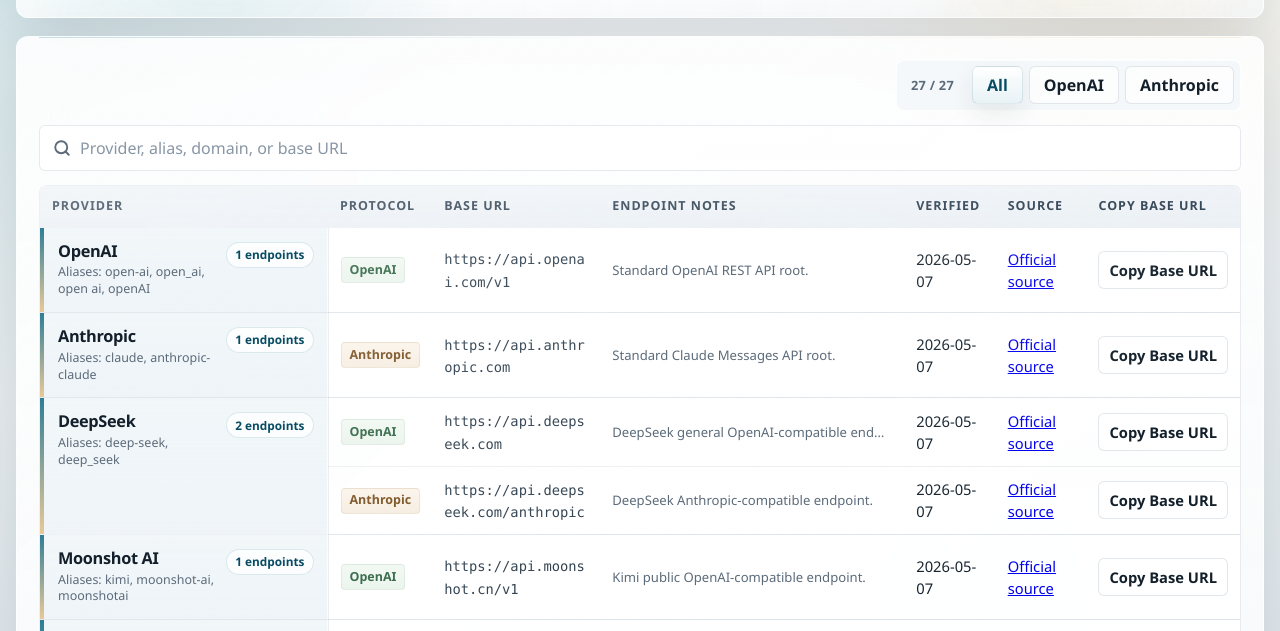
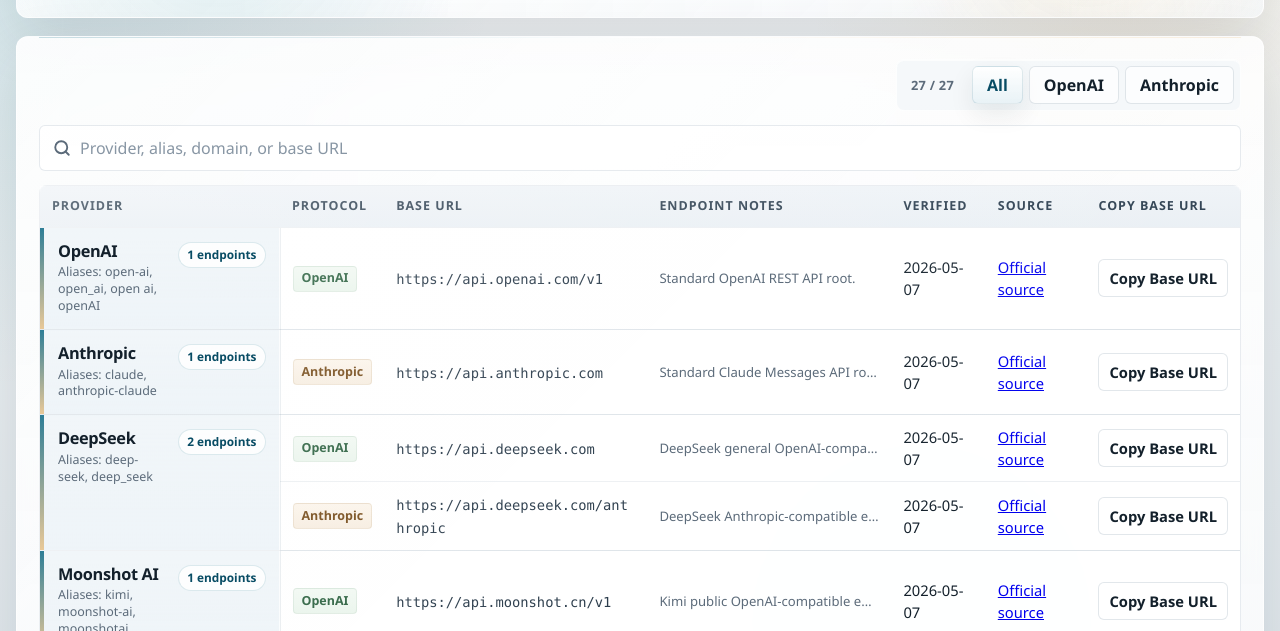
Before and after one commit to xiangxiangdong111-ops/ai-base-url, a website: page docs/index.html in a window 1280 px wide. Shown: the part 124-755 px from the top of the page. Drawn offline with Linux system fonts and the light colour scheme.

Commit message:
Tighten table columns and remove inner desktop scroll

```diff
--- a/docs/styles.css
+++ b/docs/styles.css
@@ -385,7 +385,7 @@ a:focus-visible {
 
 .table-wrap {
   width: 100%;
-  overflow-x: auto;
+  overflow: visible;
   border: 1px solid rgba(118, 139, 159, 0.16);
   border-radius: var(--radius-lg);
   background: rgba(255, 255, 255, 0.74);
@@ -394,7 +394,7 @@ a:focus-visible {
 
 table {
   width: 100%;
-  min-width: 1180px;
+  min-width: 1080px;
   border-collapse: collapse;
   background: rgba(255, 255, 255, 0.58);
 }
@@ -447,8 +447,8 @@ tbody tr:last-child td {
 .provider-cell {
   position: relative;
   overflow: hidden;
-  width: 24%;
-  min-width: 220px;
+  width: 20%;
+  min-width: 180px;
   vertical-align: top;
   padding: 0;
   background: linear-gradient(180deg, rgba(241, 246, 249, 0.96), rgba(235, 242, 247, 0.84));
@@ -536,8 +536,8 @@ tbody tr:last-child td {
 
 .note-wrap {
   position: relative;
-  width: 280px;
-  max-width: 280px;
+  width: 220px;
+  max-width: 220px;
 }
 
 .note-text {
@@ -619,6 +619,11 @@ tbody tr:last-child td {
 }
 
 @media (max-width: 980px) {
+  .table-wrap {
+    overflow-x: auto;
+    overflow-y: hidden;
+  }
+
   .layout {
     grid-template-columns: 1fr;
     width: min(calc(100% - 24px), var(--page-max-width));
```
